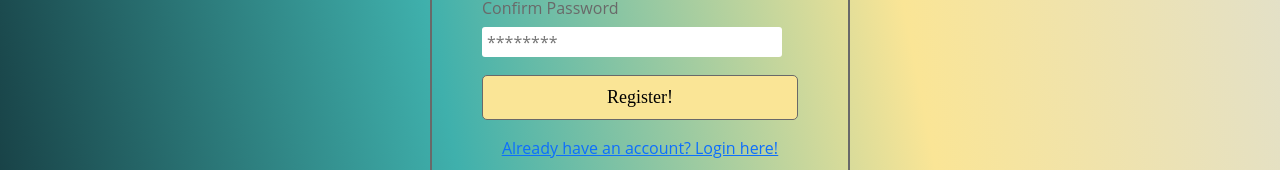
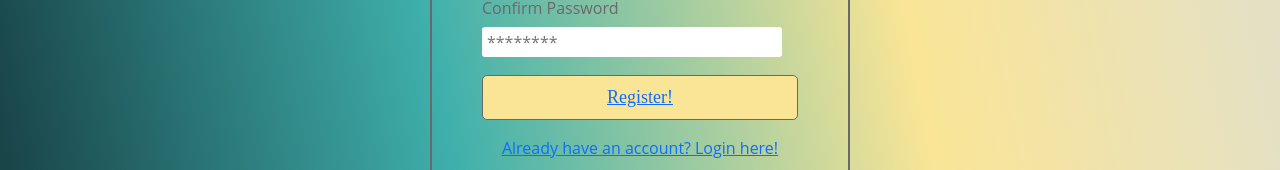
Before and after one commit to Brandonk1023/QUACKCRAFT-3D-PRINTING, a React (Create React App) app in the folder client/: page /register in a window 1280 px wide. Shown: the part 521-691 px from the top of the page. Built offline with nearby package versions, Linux system fonts and the light colour scheme; the HTML template or start-up script is replaced by a standard one.

Commit message:
added link to routes for login and register buttons on respective pages

```diff
--- a/client/src/components/login/login.js
+++ b/client/src/components/login/login.js
@@ -55,7 +55,9 @@ export default function Login(props) {
           id="password"
           name="password"
         />
-        <button className="hover">Log in!</button>
+        <button className="hover">
+          <Link to="/userProfile">Log in!</Link>
+          </button>
       </form>
       <button className="link-btn">
         <Link to="/register">Need an account? Register here!</Link>
--- a/client/src/components/register/Register.js
+++ b/client/src/components/register/Register.js
@@ -80,7 +80,9 @@ const Register = props => {
           id="confirmpassword"
           name="confirmpassword"
         />
-        <button className="hover">Register!</button>
+        <button className="hover">
+          <Link to="/login">Register!</Link>
+        </button>
       </form>
       <button className="link-btn">
         <Link to="/login">Already have an account? Login here!</Link>
```
